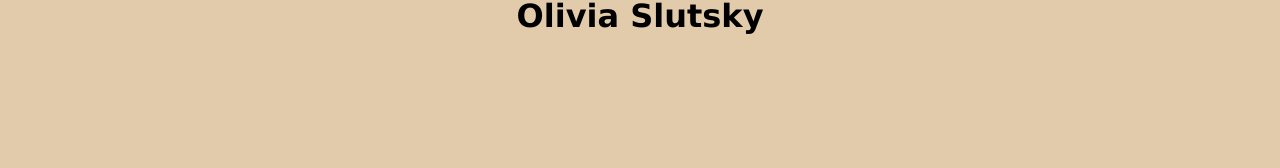
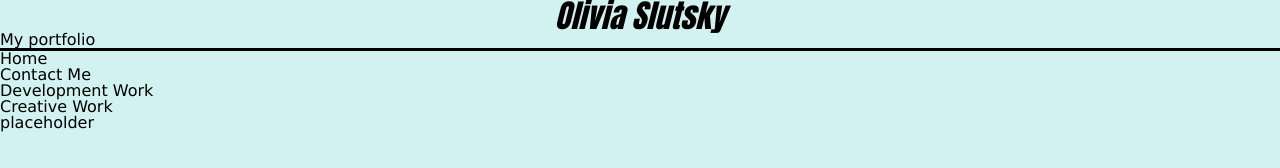
Before and after one commit to oliviaslutsky/My-Portfolio, a plain HTML site: page index.html in a window 1280 px wide. Drawn offline with Linux system fonts and the light colour scheme.

Commit message:
add h1 and main nav, style testing

```diff
--- a/assets/css/style.css
+++ b/assets/css/style.css
@@ -1,15 +1,21 @@
-*
-{
-    background-color: rgb(225, 203, 170);
+* {
+  background-color: #d2f1f1;
 }
 
-.body {
-    font-family:Verdana, Geneva, Tahoma, sans-serif;
+body {
+  font-family: Verdana, Geneva, Tahoma, sans-serif;
+}
+
+header {
+  color: rgb(0, 0, 0);
+  margin: 0%;
+  padding: 0%;
+  border-bottom-style: solid;
 }
 
 h1 {
-    font-family: Verdana, Geneva, Tahoma, sans-serif;
-    font-size: xx-large;
-    text-align: center;
-    background-color:
+  font-family: Impact, Haettenschweiler, "Arial Narrow Bold", sans-serif;
+  font-size: xx-large;
+  text-align: center;
+  font-style: oblique;
 }
--- a/index.html
+++ b/index.html
@@ -23,7 +23,25 @@
   <body>
     <!--This is the header section-->
     <header>
-      <h1>Olivia Slutsky</h1>
+        <h1>Olivia Slutsky</h1>
+        <p>My portfolio</p>
     </header>
+
+    <!--This is the main navigation-->
+      <nav>
+        <ul>
+          <li>Home</li>
+          <li>Contact Me</li>
+          <li>Development Work</li>
+          <li>Creative Work</li>
+        </ul>
+      </nav>
+
+    <main>
+        <p>
+            placeholder
+        </p>
+    </main>
+
   </body>
 </html>
```
